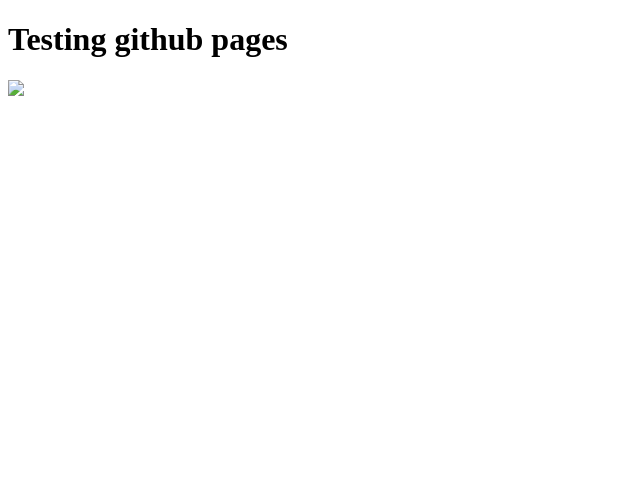
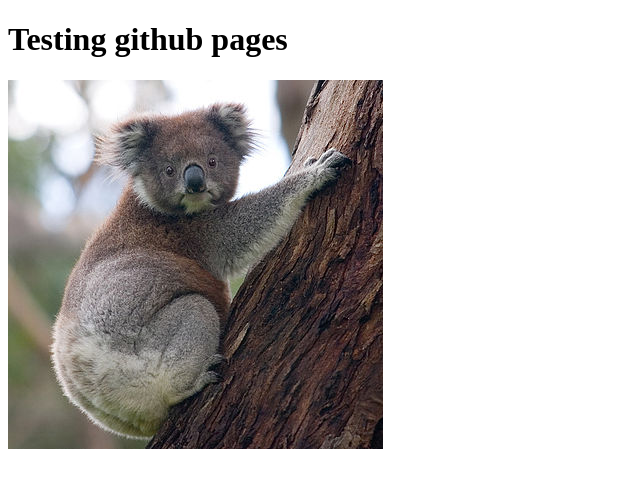
Before and after one commit to holmesworcester/coursework, a plain HTML site: page index.html in a window 1280 px wide. Shown: the whole page, without its empty margins (0-640 px from the left). Drawn offline with Linux system fonts and the light colour scheme.

Commit message:
Smart quotes. Ugh. (fixed)

```diff
--- a/index.html
+++ b/index.html
@@ -2,6 +2,6 @@
 <html>
 <body>
 <h1>Testing github pages</h1>
-<img src=“koala.jpg” />
+<img src="koala.jpg" />
 </body>
 </html>
```
